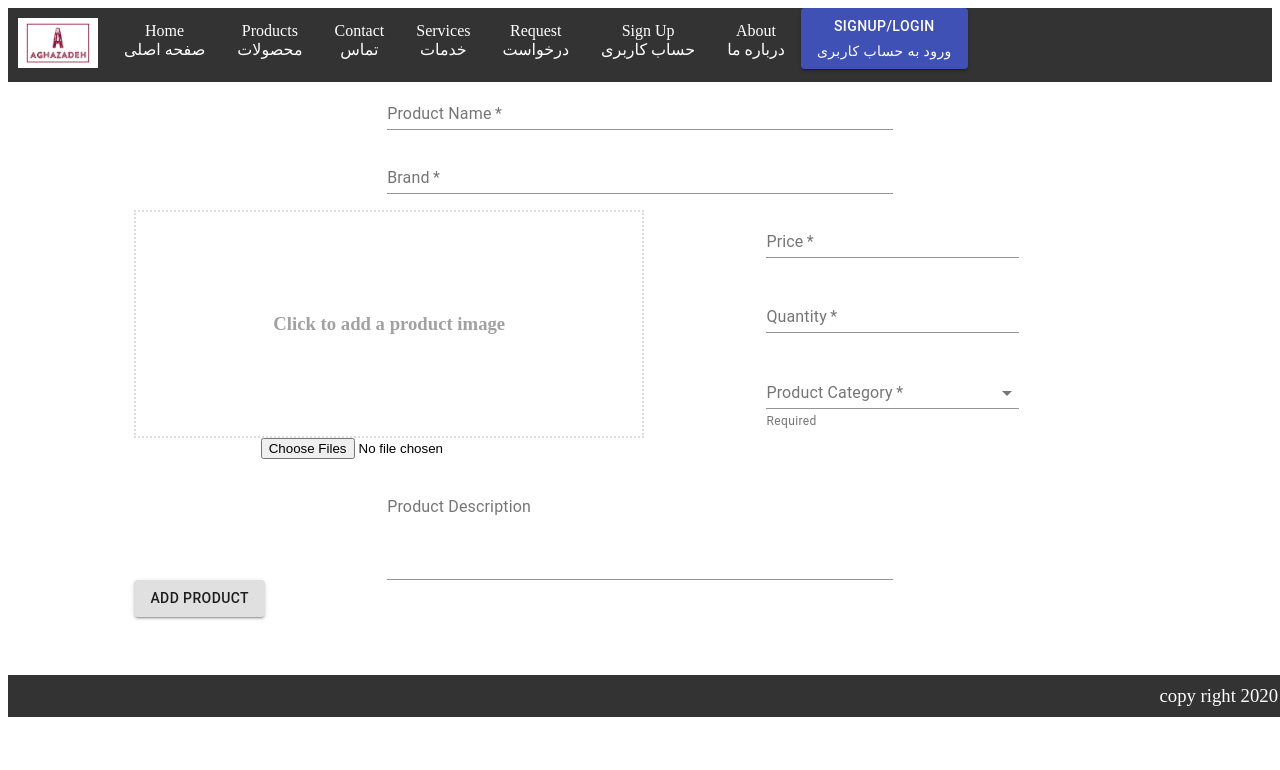
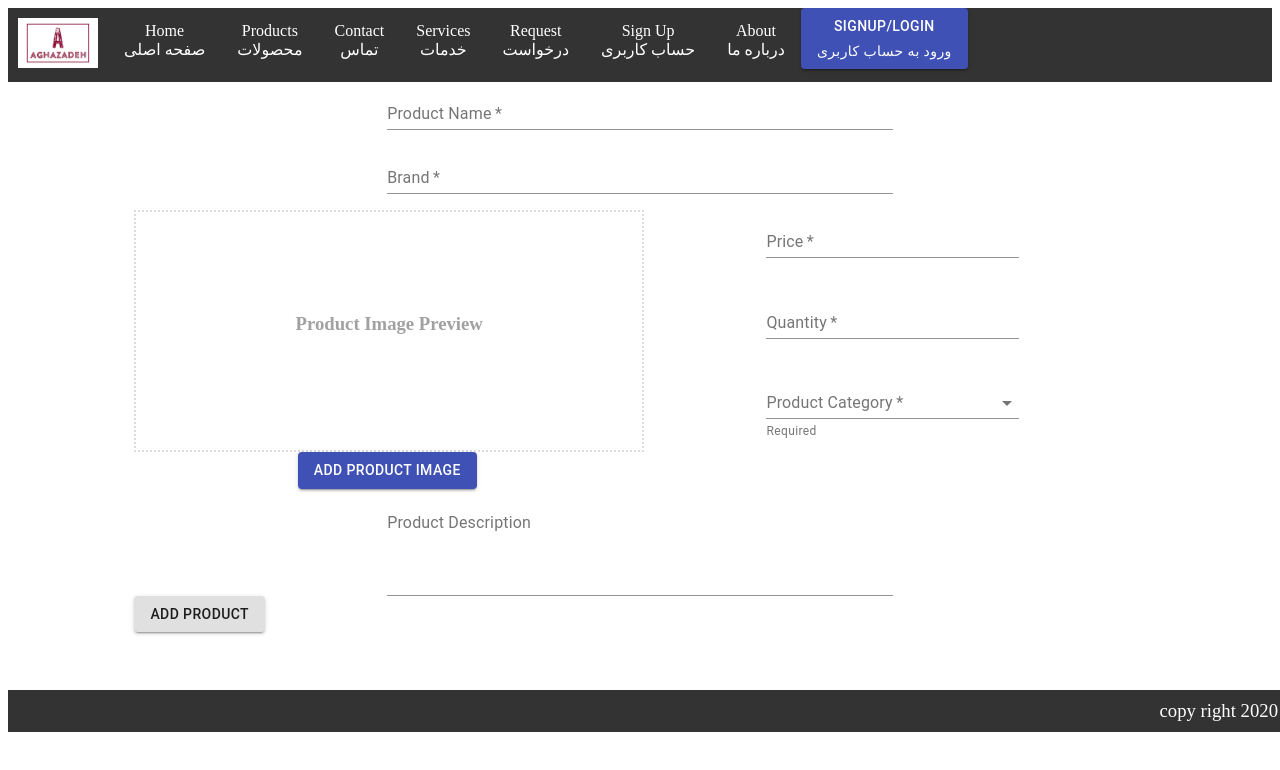
Before and after one commit to zahraaliaghazadeh/Aghazadeh, a React (Create React App) app in the folder client/: page /admin/new in a window 1280 px wide. Shown: the top 770 px of the page. Built offline with nearby package versions, Linux system fonts and the light colour scheme.

Commit message:
choose/change/delete image

```diff
--- a/client/src/components/ProductInfoForm/index.js
+++ b/client/src/components/ProductInfoForm/index.js
@@ -1,32 +1,59 @@
-import React, { useState } from "react";
+import React, { useState, useEffect } from "react";
 import { Button, FormControl, FormHelperText, Grid, InputLabel, MenuItem, Select, TextField } from "@material-ui/core"
 import "./style.css"
 
 export default function ProductInfoForm(props) {
-    // const [info, setInfo] = useState(props.info);
+    const [picture, setPicture] = useState();
+    // const [picture, setPicture] = useState();
+    // const [file, setFile] = useState();
+
+    // useEffect(() => {
+    //     if (!file) {
+    //         setPicture(undefined)
+    //         return
+    //     }
+
+    //     const objectUrl = URL.createObjectURL(file)
+    //     console.log(objectUrl)
+    //     setPicture(objectUrl)
+
+    //     // free memory when ever this component is unmounted
+    //     return () => URL.revokeObjectURL(objectUrl)
+    // }, [file])
+
+    useEffect(() => {
+        if (props.picture) {
+            const reader = new FileReader();
+
+            reader.readAsDataURL(props.picture)
+            reader.onload = () => setPicture(reader.result);
+         // setPicture(URL.createObjectURL(e.target.files[0]))
+        }
+        else {
+            setPicture();
+        }
+
+    }, [props.picture])
 
 
     // Function to upload image on add product
 
-    const uploadFile = async e => {
-        const files = e.target.files;
-        const data = new FormData();
-        data.append("file", files[0]);
-        // this data/preset is required by cloudinary (named sick fits in the cloudinary settings)
-        data.append("upload_preset", "k0kdipbb");
-        const res = await fetch(
-            "https://api.cloudinary.com/v1_1/dw69fw1u3/image/upload",
-            {
-                method: "POST",
-                body: data
-            }
-        );
-        const file = await res.json();
-        console.log(file);
-        // setProductState({
-        //     ...productState, image: file.secure_url
-        //     // largeImage: file.eager[0].secure_url
-        // });
+    // const uploadFile = async e => {
+    //     const file = e.target.files[0];
+
+    //     if (file) {
+    //         const reader = new FileReader();
+
+    //         reader.readAsDataURL(file)
+    //         reader.onload = () => setPicture(reader.result);
+    //         props.handleInputChange(e);
+    //      // setPicture(URL.createObjectURL(e.target.files[0]))
+    //     }
+    // }
+
+    const removeFile = e => {
+        // setPicture();
+        props.handleInputChange(e, "remove")
     }
 
 
@@ -41,25 +68,36 @@ export default function ProductInfoForm(props) {
             </Grid>
             <Grid container item xs={12}>
                 <Grid item xs={12} sm={6}>
-                    {/* TODO: cloudinary inputchange */}
-                    <label htmlFor="productImage">
-                        <div id="imgContainer">
-                            {props.picture
+                    <div id="imgContainer">
+                        {picture
+                            ? <img src={picture} alt={picture && props.name ? props.name + "image" : ""} />
+                            : <h3>Product Image Preview</h3>
+                        }
+                        {/* {props.picture
                                 ? <img src={props.picture ? props.picture : ""} alt={props.picture && props.name ? props.name + "image" : ""} />
                                 : <h3>Click to add a product image</h3>
-                            }
-                        </div>
-                    </label>
+                            } */}
+                    </div>
                     <input
                         accept="image/*"
                         id="productImage"
-                        multiple
+                        // multiple
                         type="file"
+                        name="picture"
+                        key={Math.random(1000)}
+                        onChange={props.handleInputChange}
+                        // onChange={uploadFile}
+                        hidden
                     />
-                    {/* {props.picture ? <Button variant="contained" color="primary" component="span">
-                        Add Product Image
-                        </Button>} */}
-
+                    <label htmlFor="productImage">
+                        <Button variant="contained" color="primary" component="span">
+                            {picture ? "Change Product Image" : "Add Product Image"}
+                        </Button>
+                    </label>
+                    {picture
+                        ? <Button variant="contained" color="primary" component="span" onClick={removeFile}>Remove Product Image</Button>
+                        : <></>
+                    }
                 </Grid>
                 <Grid container item xs={12} sm={6}>
                     <Grid item xs={12}>
```
